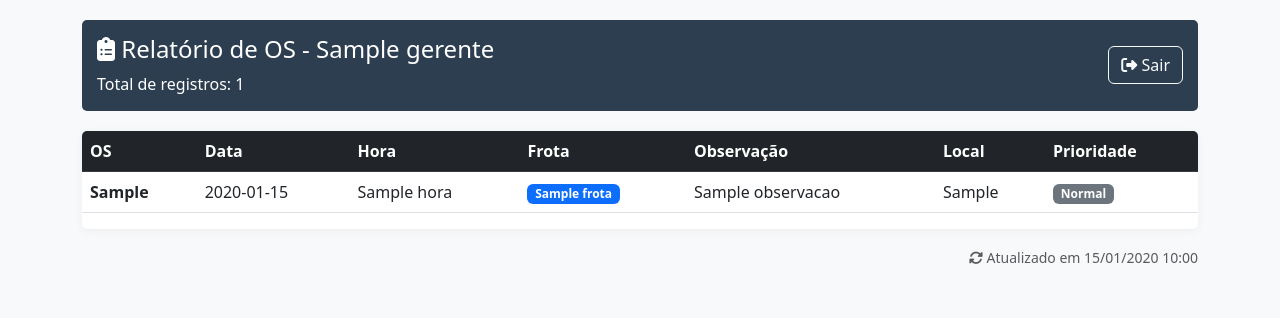
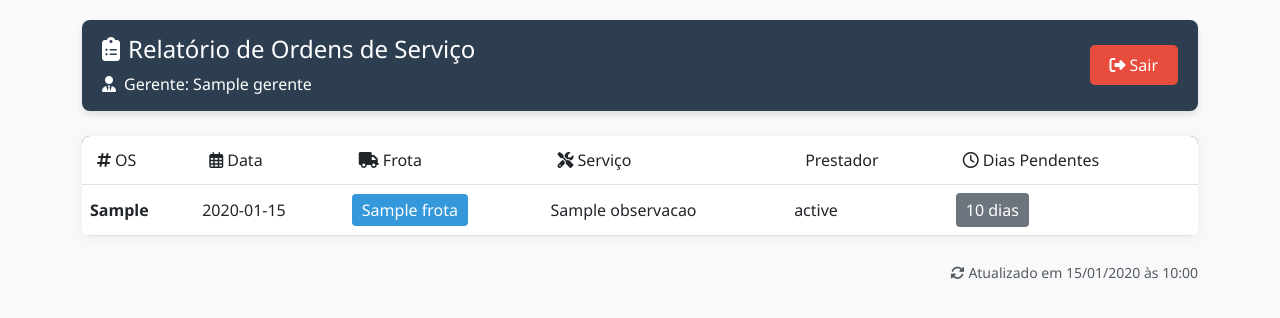
Before and after one commit to willtuner/os-manager, a Flask app: template templates/relatorio.html in a window 1280 px wide. Shown: the top 318 px of the page. Run offline with Flask 3, Linux system fonts and the light colour scheme; the template is opened without the code that fills it: most values are stand-ins (such as "Sample title", 1, 10 or a date in 2020).

Commit message:
relatorio.html

```diff
--- a/templates/relatorio.html
+++ b/templates/relatorio.html
@@ -1,103 +1,195 @@
 <!DOCTYPE html>
-<html>
+<html lang="pt-BR">
 <head>
   <meta charset="utf-8">
+  <meta name="viewport" content="width=device-width, initial-scale=1.0">
   <title>Relatório de OS - {{ gerente }}</title>
   <link href="https://cdn.jsdelivr.net/npm/bootstrap@5.3.0/dist/css/bootstrap.min.css" rel="stylesheet">
   <link rel="stylesheet" href="https://cdnjs.cloudflare.com/ajax/libs/font-awesome/6.4.0/css/all.min.css">
   <style>
+    :root {
+      --primary-color: #2c3e50;
+      --secondary-color: #e67e22;
+      --danger-color: #e74c3c;
+      --warning-color: #f39c12;
+    }
+
     body {
+      background-color: #f8f9fa;
+      font-family: 'Segoe UI', Tahoma, Geneva, Verdana, sans-serif;
       padding: 20px;
-      background-color: #f8f9fa;
     }
+
     .header-card {
-      background-color: #2c3e50;
+      background-color: var(--primary-color);
       color: white;
-      padding: 15px;
-      border-radius: 5px;
-      margin-bottom: 20px;
+      padding: 15px 20px;
+      border-radius: 8px;
+      margin-bottom: 25px;
+      box-shadow: 0 4px 6px rgba(0,0,0,0.1);
     }
-    .table-responsive {
+
+    .table-container {
       background: white;
-      border-radius: 5px;
-      box-shadow: 0 2px 10px rgba(0,0,0,0.05);
-      overflow-x: auto;
+      border-radius: 8px;
+      box-shadow: 0 2px 15px rgba(0,0,0,0.05);
+      overflow: hidden;
     }
+
+    .table thead {
+      background-color: var(--primary-color);
+      color: white;
+    }
+
+    .table th {
+      font-weight: 500;
+      padding: 12px 15px;
+    }
+
     .badge-frota {
       background-color: #3498db;
       color: white;
+      font-weight: 500;
+      padding: 5px 10px;
+      border-radius: 4px;
     }
-    .priority-high {
-      background-color: #ffdddd;
+
+    .badge-dias {
+      font-weight: 500;
+      padding: 5px 10px;
+      border-radius: 4px;
+      min-width: 70px;
+      display: inline-block;
+      text-align: center;
     }
-    .priority-medium {
-      background-color: #fff3cd;
+
+    .btn-logout {
+      background-color: var(--danger-color);
+      color: white;
+      border: none;
+      padding: 8px 20px;
+      border-radius: 5px;
+      transition: all 0.3s;
+    }
+
+    .btn-logout:hover {
+      background-color: #c0392b;
+      transform: translateY(-2px);
+    }
+
+    .empty-state {
+      padding: 40px;
+      text-align: center;
+      background: #f8f9fa;
+      border-radius: 8px;
+    }
+
+    .empty-state i {
+      font-size: 3rem;
+      color: #bdc3c7;
+      margin-bottom: 15px;
+    }
+
+    .status-badge {
+      font-size: 0.8rem;
+      padding: 4px 8px;
+      border-radius: 12px;
     }
   </style>
 </head>
 <body>
   <div class="container">
+    <!-- Cabeçalho -->
     <div class="header-card">
       <div class="d-flex justify-content-between align-items-center">
         <div>
-          <h4><i class="fas fa-clipboard-list"></i> Relatório de OS - {{ gerente }}</h4>
-          <p class="mb-0">Total de registros: {{ lista|length }}</p>
+          <h4><i class="fas fa-clipboard-list me-2"></i>Relatório de Ordens de Serviço</h4>
+          <p class="mb-0"><i class="fas fa-user-tie me-2"></i>Gerente: {{ gerente }}</p>
         </div>
-        <a href="{{ url_for('logout') }}" class="btn btn-outline-light">
-          <i class="fas fa-sign-out-alt"></i> Sair
+        <div>
+          <a href="{{ url_for('logout') }}" class="btn btn-logout">
+            <i class="fas fa-sign-out-alt me-1"></i>Sair
           </a>
         </div>
       </div>
+    </div>
 
+    <!-- Tabela de OS -->
+    <div class="table-container">
       <div class="table-responsive">
-      <table class="table table-hover align-middle">
-        <thead class="table-dark">
+        <table class="table table-hover align-middle mb-0">
+          <thead>
             <tr>
-            <th>OS</th>
-            <th>Data</th>
-            <th>Hora</th>
-            <th>Frota</th>
-            <th>Observação</th>
-            <th>Local</th>
-            <th>Prioridade</th>
+              <th><i class="fas fa-hashtag me-1"></i>OS</th>
+              <th><i class="far fa-calendar-alt me-1"></i>Data</th>
+              <th><i class="fas fa-truck me-1"></i>Frota</th>
+              <th><i class="fas fa-tools me-1"></i>Serviço</th>
+              <th><i class="fas fa-user-hard-hat me-1"></i>Prestador</th>
+              <th><i class="far fa-clock me-1"></i>Dias Pendentes</th>
             </tr>
           </thead>
           <tbody>
             {% for item in lista %}
-          <tr class="{% if item.Prioridade == 'Alta' %}priority-medium{% elif item.Prioridade == 'Urgente' %}priority-high{% endif %}">
+            <tr>
               <td><strong>{{ item.OS }}</strong></td>
               <td>{{ item.DataFechamento }}</td>
-            <td>{{ item.Hora }}</td>
-            <td><span class="badge bg-primary">{{ item.Frota }}</span></td>
+              <td><span class="badge-frota">{{ item.Frota }}</span></td>
               <td>{{ item.Observacao }}</td>
-            <td>{{ item.RegistradoEm }}</td>
               <td>
-              {% if item.Prioridade == 'Urgente' %}
-                <span class="badge bg-danger">Urgente</span>
-              {% elif item.Prioridade == 'Alta' %}
-                <span class="badge bg-warning text-dark">Alta</span>
+                {% if item.Prestador != "Prestador não definido" %}
+                  {{ item.Prestador }}
                 {% else %}
-                <span class="badge bg-secondary">Normal</span>
+                  <span class="text-muted">{{ item.Prestador }}</span>
                 {% endif %}
+              </td>
+              <td>
+                {% set dias = item.Dias|int %}
+                <span class="badge-dias
+                  {% if dias > 30 %}bg-danger text-white
+                  {% elif dias > 15 %}bg-warning text-dark
+                  {% else %}bg-secondary text-white{% endif %}">
+                  {{ dias }} dia{{ 's' if dias != 1 else '' }}
+                </span>
               </td>
             </tr>
             {% else %}
             <tr>
-            <td colspan="7" class="text-center py-4">
-              <i class="far fa-check-circle fa-2x text-muted mb-2"></i><br>
-              Nenhuma OS encontrada
+              <td colspan="6" class="text-center py-5">
+                <div class="empty-state">
+                  <i class="far fa-check-circle"></i>
+                  <h5 class="mt-3">Nenhuma OS pendente</h5>
+                  <p class="text-muted">Todas as ordens de serviço estão em dia</p>
+                </div>
               </td>
             </tr>
             {% endfor %}
           </tbody>
         </table>
       </div>
+    </div>
 
-    <div class="mt-3 text-end">
+    <!-- Rodapé -->
+    <div class="mt-4 text-end">
       <small class="text-muted">
-        <i class="fas fa-sync-alt"></i> Atualizado em {{ now.strftime('%d/%m/%Y %H:%M') }}
+        <i class="fas fa-sync-alt me-1"></i>Atualizado em {{ now.strftime('%d/%m/%Y às %H:%M') }}
       </small>
     </div>
   </div>
+
+  <!-- Scripts opcionais para funcionalidades extras -->
+  <script src="https://code.jquery.com/jquery-3.6.0.min.js"></script>
+  <script>
+    $(document).ready(function() {
+      // Adiciona efeito de hover nas linhas
+      $('tbody tr').hover(
+        function() {
+          $(this).css('transform', 'translateX(5px)');
+        },
+        function() {
+          $(this).css('transform', 'translateX(0)');
+        }
+      );
+    });
+  </script>
 </body>
 </html>
```
Lines whose indentation alone changed are shown as unchanged.
